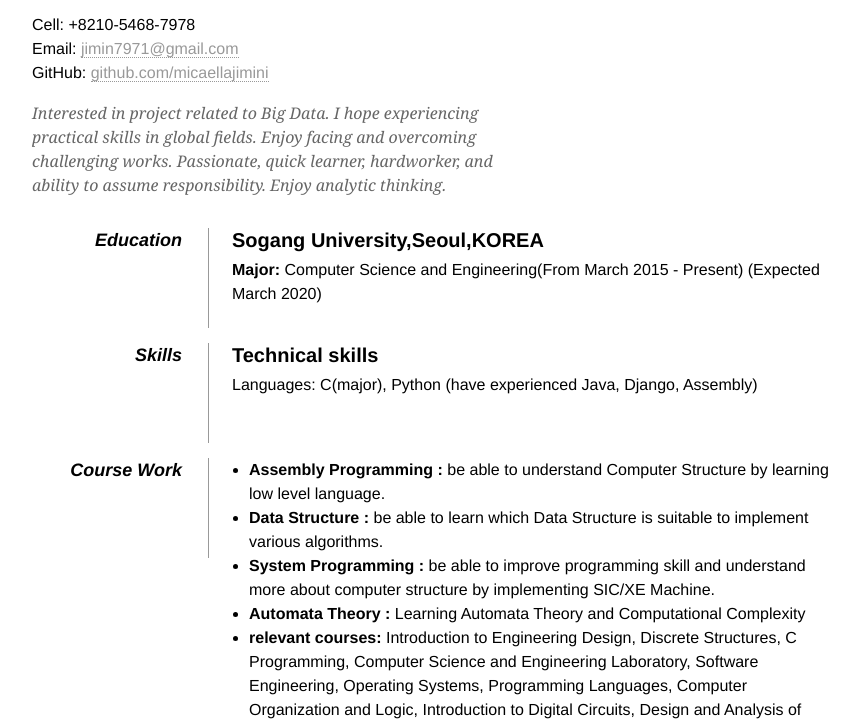
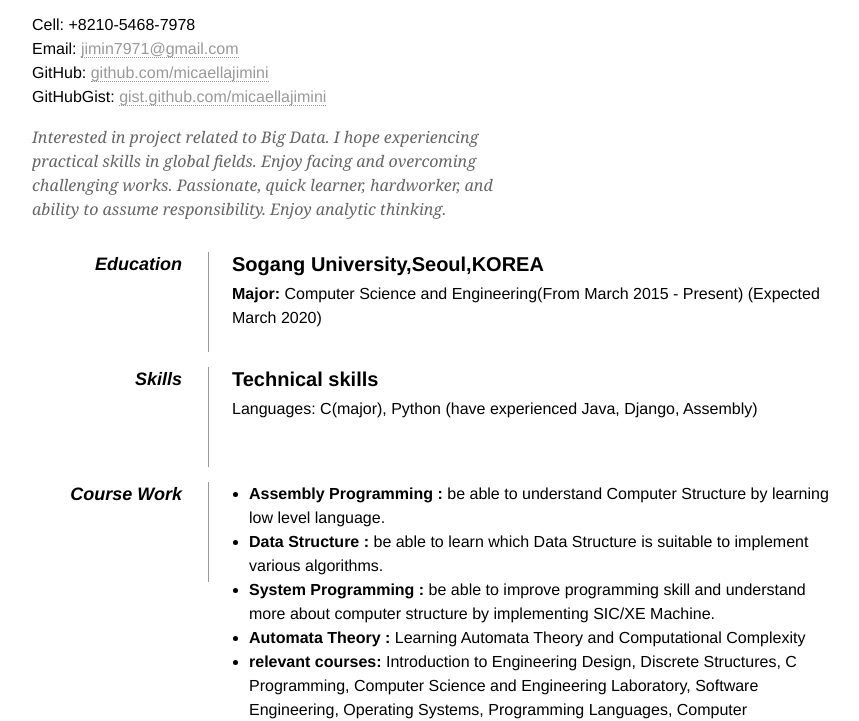
Before and after one commit to micaellajimini/micaellajimini.github.io, a plain HTML site: page index.html in a window 1280 px wide. Shown: the part 84-805 px from the top of the page, without its empty margins (208-1067 px from the left). Drawn offline with Linux system fonts and the light colour scheme.

Commit message:
add gist address

```diff
--- a/index.html
+++ b/index.html
@@ -26,7 +26,8 @@
             <p>
                 Cell: <span class="tel">+8210-5468-7978</span><br />
                 Email: <a class="email" href="mailto:jimin7971@gmail.com">jimin7971@gmail.com</a><br />
-                GitHub: <a href="https://github.com/micaellajimini">github.com/micaellajimini</a>
+                GitHub: <a href="https://github.com/micaellajimini">github.com/micaellajimini</a><br />
+                GitHubGist: <a href="https://gist.github.com/micaellajimini">gist.github.com/micaellajimini</a>
             </p>
         </div>
 
```
